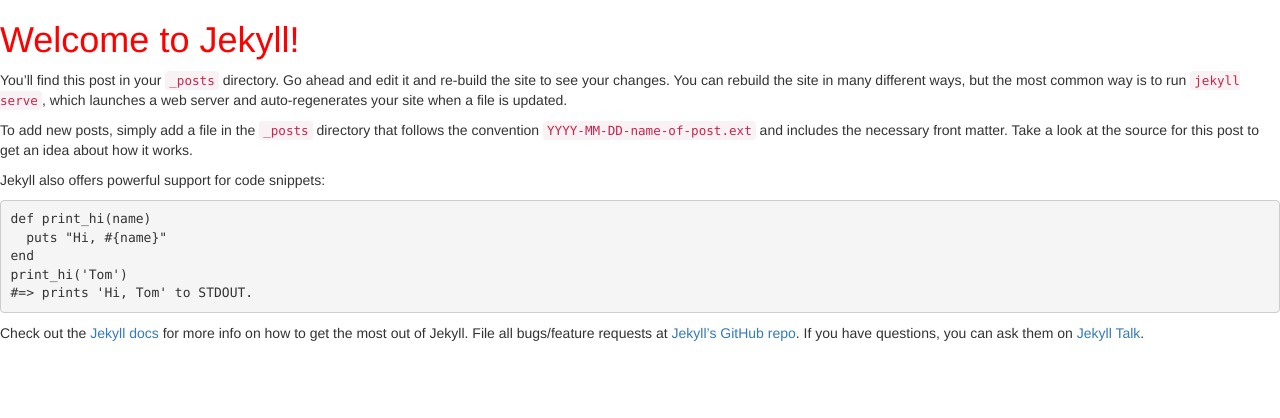
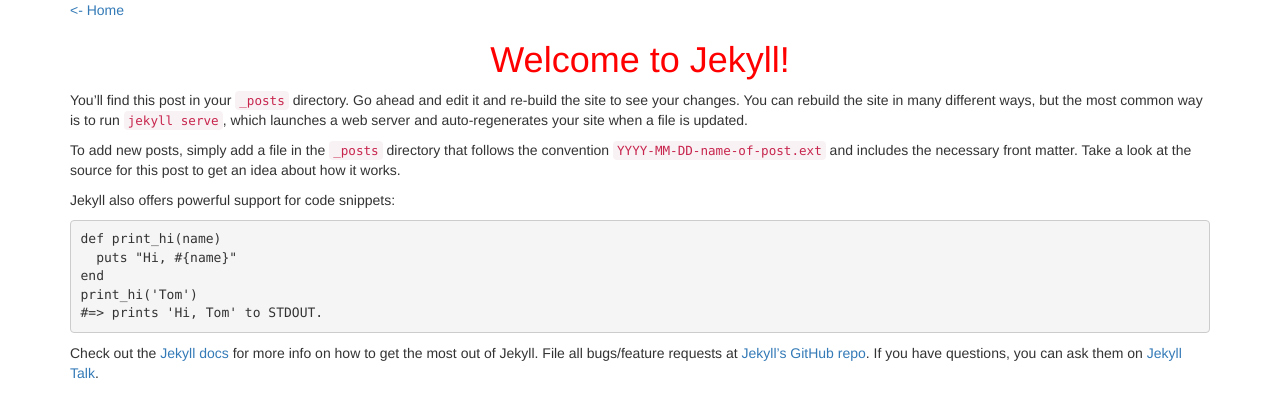
Before and after one commit to noraworld/utils, a Jekyll site: the page built from _posts/2016-12-18-welcome-to-jekyll.markdown, in a window 1280 px wide. Shown: the top 418 px of the page. Built offline with Jekyll 4.4.1, drawn with Linux system fonts in a browser that asks for light colours; nearby versions of some CDN libraries; library files that are not in the unit come from our copies.

Commit message:
:sparkles: Add header and script tag

```diff
--- a/_layouts/default.html
+++ b/_layouts/default.html
@@ -3,13 +3,19 @@
 <head>
   <meta charset="utf-8">
   <title>{{ page.title }}</title>
-  <link rel="stylesheet" href="https://maxcdn.bootstrapcdn.com/bootstrap/3.3.7/css/bootstrap.min.css" integrity="sha384-BVYiiSIFeK1dGmJRAkycuHAHRg32OmUcww7on3RYdg4Va+PmSTsz/K68vbdEjh4u" crossorigin="anonymous">
-  <link rel="stylesheet" href="https://maxcdn.bootstrapcdn.com/bootstrap/3.3.7/css/bootstrap-theme.min.css" integrity="sha384-rHyoN1iRsVXV4nD0JutlnGaslCJuC7uwjduW9SVrLvRYooPp2bWYgmgJQIXwl/Sp" crossorigin="anonymous">
-  <script src="https://maxcdn.bootstrapcdn.com/bootstrap/3.3.7/js/bootstrap.min.js" integrity="sha384-Tc5IQib027qvyjSMfHjOMaLkfuWVxZxUPnCJA7l2mCWNIpG9mGCD8wGNIcPD7Txa" crossorigin="anonymous"></script>
+  <link rel="stylesheet" type="text/css" href="/assets/css/bootstrap.min.css">
   <link rel="stylesheet" type="text/css" href="/assets/css/default.css">
 </head>
 <body>
-  <h1>{{ page.title }}</h1>
-  {{ content }}
+  <div class="container">
+    <header class="header">
+      {% if page.top %}{% else %}<a href="/" class="back">&lt;- Home</a>{% endif %}
+      <h1 class="text-center">{{ page.title }}</h1>
+    </header>
+    {{ content }}
+  </div>
+  <script type="text/javascript" src="/assets/js/jquery.js"></script>
+  <script type="text/javascript" src="/assets/js/bootstrap.min.js"></script>
+  {% if page.script %}<script type="text/javascript" src="/assets/js/{{ page.script }}"></script>{% endif %}
 </body>
 </html>
```
